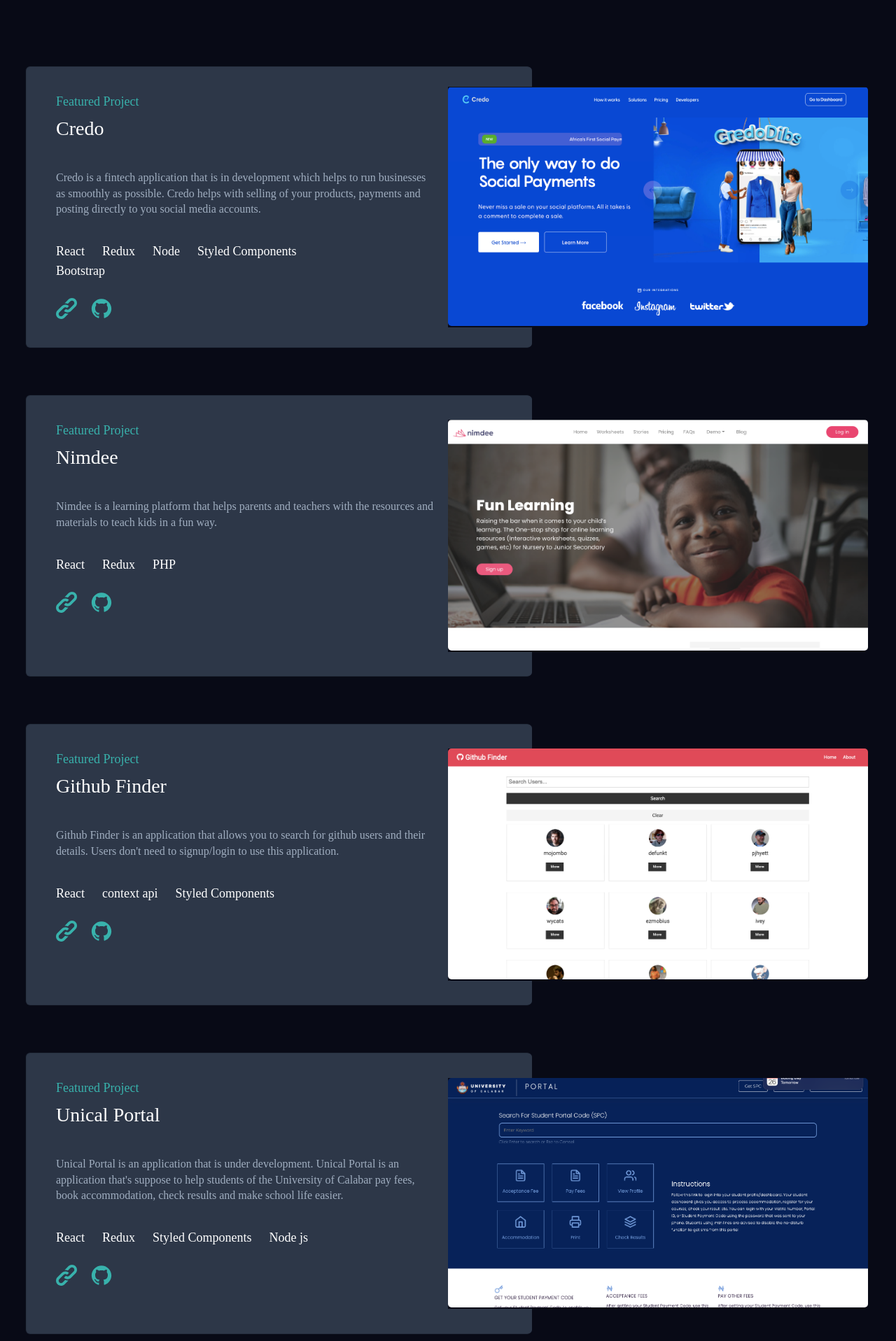
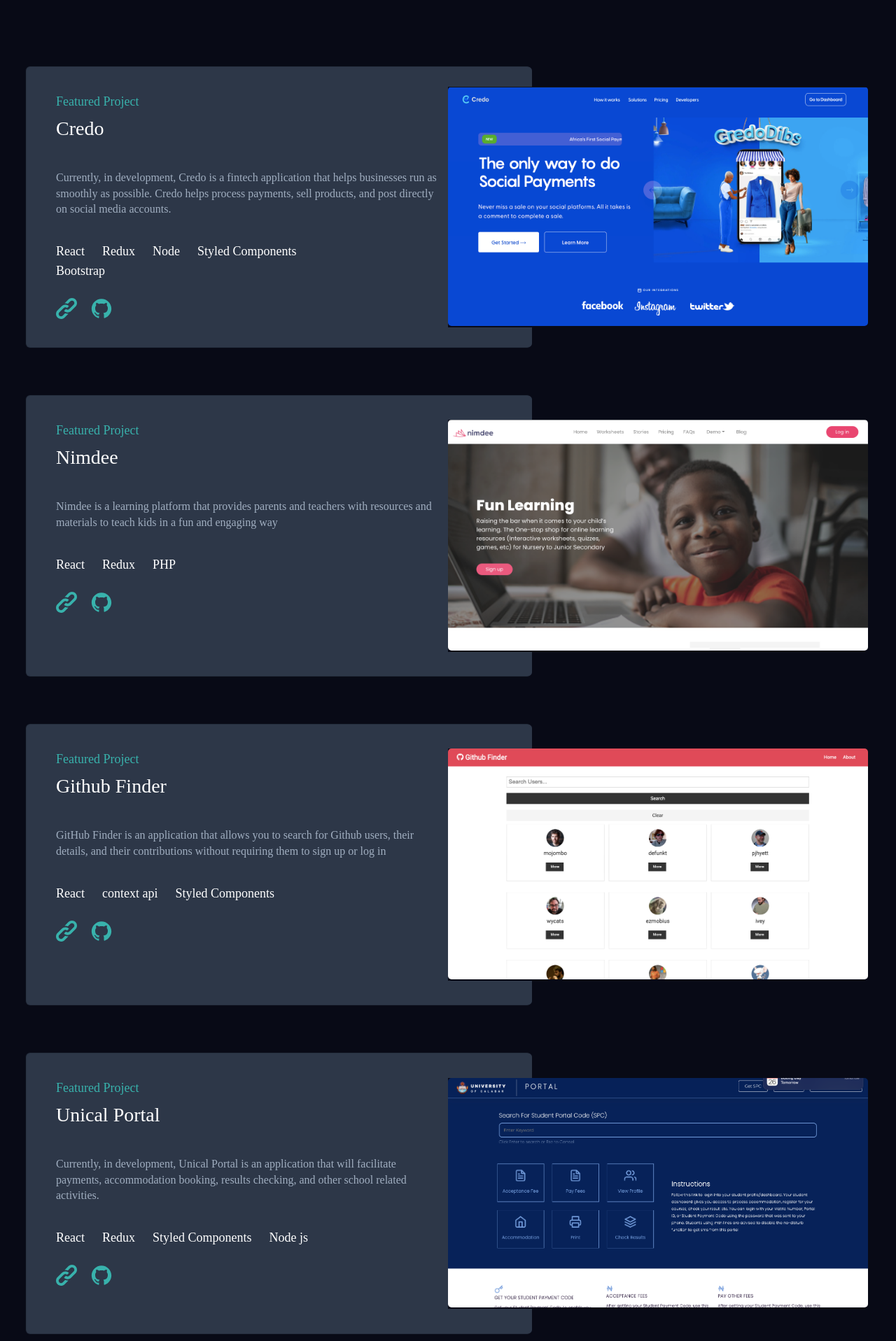
Before and after one commit to coolbuhzor/portfolio, a React (Create React App) app: page / in a window 1280 px wide. Shown: the part 2616-4533 px from the top of the page at 70% size. Built offline with nearby package versions, Linux system fonts and the light colour scheme; the HTML template or start-up script is replaced by a standard one.

Commit message:
Edited the contents on the web app

```diff
--- a/src/components/Projects.js
+++ b/src/components/Projects.js
@@ -201,7 +201,7 @@ const projects = [
   {
     title: "Credo",
     description:
-      "Credo is a fintech application that is in development which helps to run businesses as smoothly as possible. Credo helps with selling of your products, payments and posting directly to you social media accounts.",
+      "Currently, in development, Credo is a fintech application that helps businesses run as smoothly as possible. Credo helps process payments, sell products, and post directly on social media accounts.",
     languages: ["React", "Redux", "Node", "Styled Components", "Bootstrap"],
     webLink: "https://credo.nugitech.com/",
     githubLink: "https://github.com/nugitech/credo-frontend",
@@ -211,7 +211,7 @@ const projects = [
   {
     title: "Nimdee",
     description:
-      "Nimdee is a learning platform that helps parents and teachers with the resources and materials to teach kids in a fun way.",
+      "Nimdee is a learning platform that provides parents and teachers with resources and materials to teach kids in a fun and engaging way",
     languages: ["React", "Redux", "PHP"],
     webLink: "https://nimdee.com/",
     githubLink: "https://github.com/9ijakidArchitect/NimdeeReact.git",
@@ -221,9 +221,9 @@ const projects = [
   {
     title: "Github Finder",
     description:
-      "Github Finder is an application that allows you to search for github users and their details. Users don't need to signup/login to use this application. ",
+      "GitHub Finder is an application that allows you to search for Github users, their details, and their contributions without requiring them to sign up or log in ",
     languages: ["React", "context api", "Styled Components"],
-    webLink: "https://www.dev-coach.com/",
+    webLink: "https://git-hub-finda.netlify.app",
     githubLink: "https://github.com/LABS-EU3/quality_hub_frontend/",
     image: githubfinda,
     altText: "Github finda project screenshot",
@@ -231,7 +231,7 @@ const projects = [
   {
     title: "Unical Portal",
     description:
-      "Unical Portal  is an application that is under development. Unical Portal is an application that's suppose to help students of the University of Calabar pay fees, book accommodation, check results and make school life easier.",
+      "Currently, in development, Unical Portal is an application that will facilitate payments, accommodation booking, results checking, and other school related activities.",
     languages: ["React", "Redux", "Styled Components", "Node js"],
     webLink: "https://www.unical.nugitech.com/",
     githubLink: "https://github.com/nugitech/unical-frontend",
```
